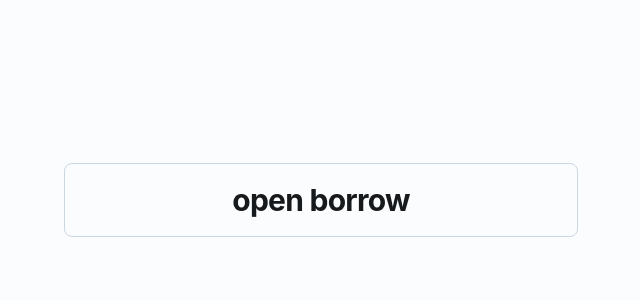
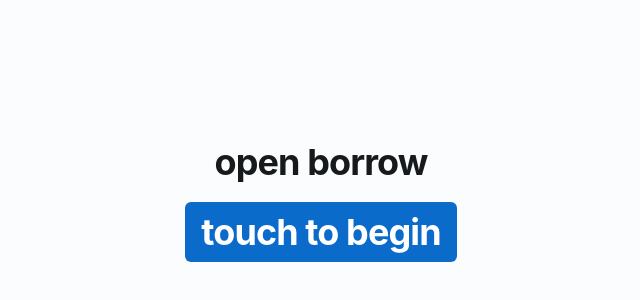
Before and after one commit to wokhouse/open-borrow, a Next.js app: page / in a window 1280 px wide. Shown: the part 208-508 px from the top of the page, without its empty margins (327-967 px from the left). Built offline with nearby package versions, Linux system fonts and the light colour scheme.

Commit message:
added prisma, routes

```diff
--- a/package.json
+++ b/package.json
@@ -18,11 +18,13 @@
     "react-dom": "^18"
   },
   "devDependencies": {
-    "@types/node": "^20",
+    "@types/node": "^20.10.4",
     "@types/react": "^18",
     "@types/react-dom": "^18",
     "eslint": "^8",
     "eslint-config-next": "14.0.4",
-    "typescript": "^5"
+    "prisma": "^5.7.0",
+    "ts-node": "^10.9.2",
+    "typescript": "^5.3.3"
   }
 }
--- a/src/app/layout.tsx
+++ b/src/app/layout.tsx
@@ -1,4 +1,4 @@
-import { Sheet } from "@mui/joy";
+import { Box, Grid, Sheet } from "@mui/joy";
 import type { Metadata } from "next";
 import { Inter } from "next/font/google";
 
@@ -15,7 +15,17 @@ export default function RootLayout({
   return (
     <html lang="en">
       <body>
-        <Sheet>{children}</Sheet>
+        <Sheet>
+          <Grid
+            container
+            width={"100vw"}
+            height={"100vh"}
+            justifyContent={"center"}
+            alignItems={"center"}
+          >
+            <Box>{children}</Box>
+          </Grid>
+        </Sheet>
       </body>
     </html>
   );
--- a/src/app/page.tsx
+++ b/src/app/page.tsx
@@ -1,21 +1,24 @@
-import { Box, Card, CardContent, Grid, Sheet, Typography } from "@mui/joy";
+import { Button, Grid, Typography } from "@mui/joy";
+import Link from "next/link";
 
 export default function Home() {
   return (
     <Grid
       container
-      width={"100vw"}
-      height={"100vh"}
-      justifyContent={"center"}
       alignItems={"center"}
+      direction={"column"}
+      minWidth={"30rem"}
     >
-      <Card>
-        <CardContent>
-          <Grid container justifyContent={"center"} minWidth={"30rem"}>
-            <Typography level="h2">open borrow</Typography>
-          </Grid>
-        </CardContent>
-      </Card>
+      <Typography level="h1" marginBottom={"1rem"}>
+        open borrow
+      </Typography>
+      <Link href={"/checkout"}>
+        <Button color="primary">
+          <Typography level="h1" sx={{ color: "#FFF" }}>
+            touch to begin
+          </Typography>
+        </Button>
+      </Link>
     </Grid>
   );
 }
```
Also changed, not shown: src/app/checkout/page.tsx (added, +13 -0 lines), src/app/checkout/scanner.tsx (deleted), 2 other files (tests, documents, lock files or other folders).
